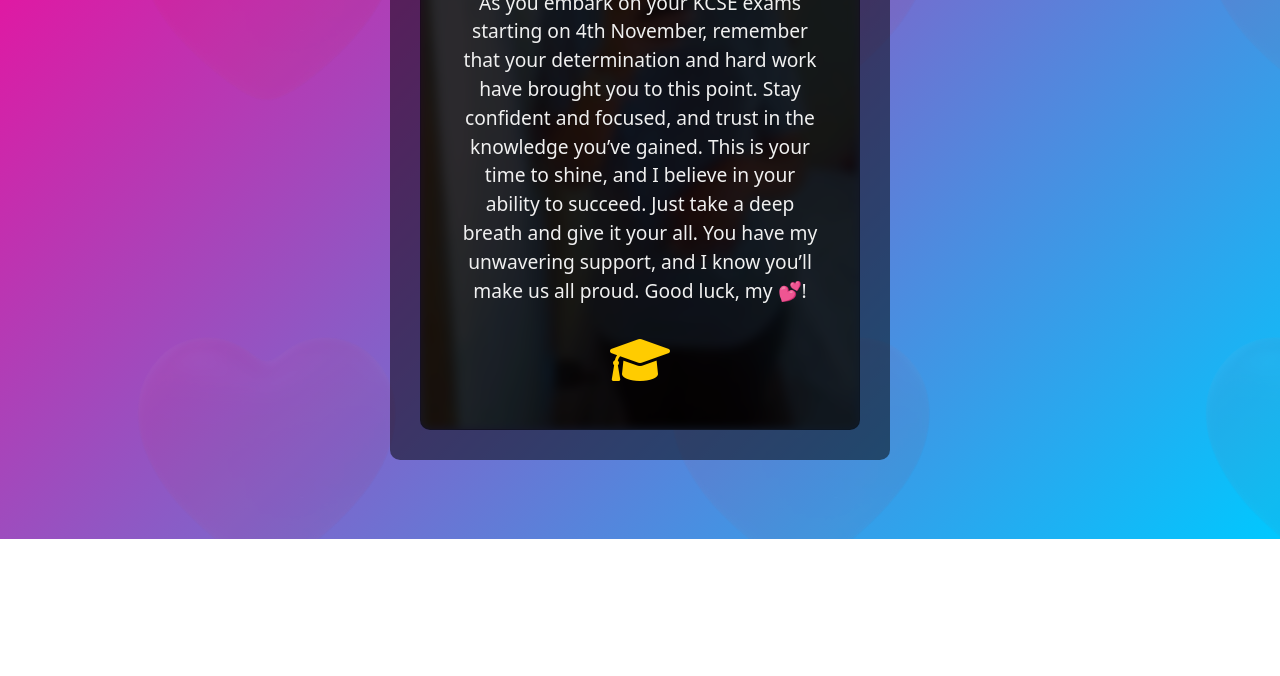
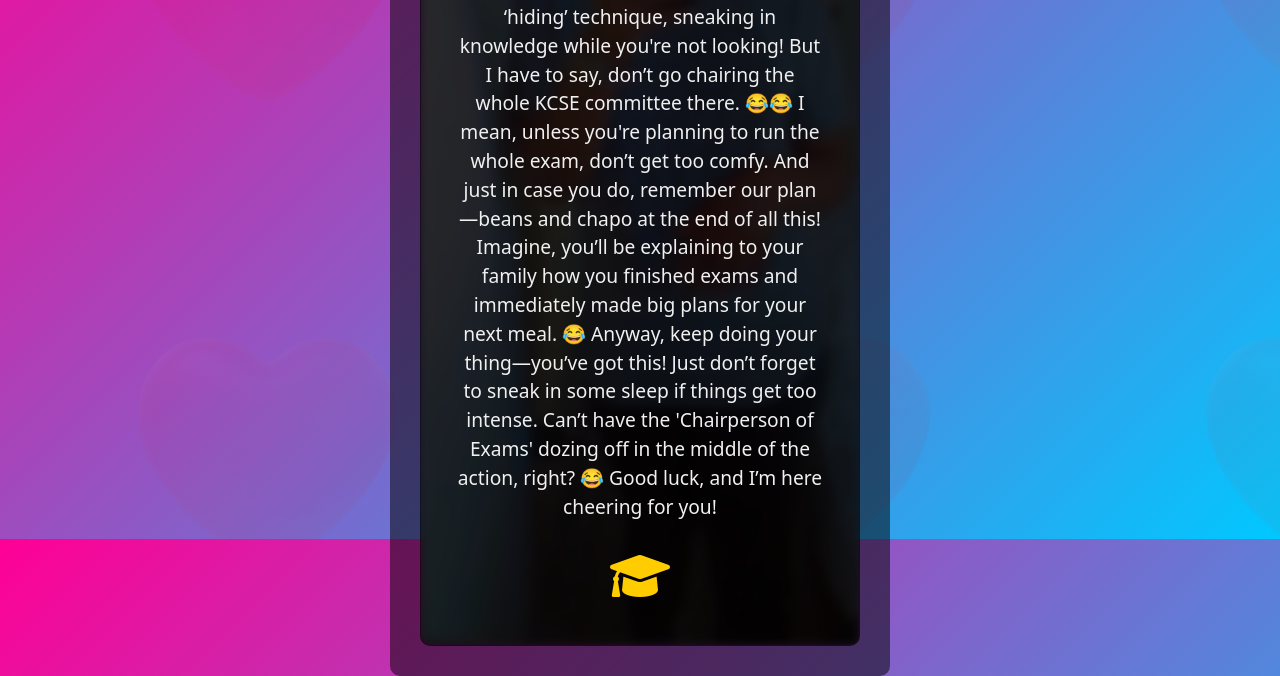
Before and after one commit to mastermind-creat/JAMS, a plain HTML site: page selline.html in a window 1280 px wide. Shown: the part 261-937 px from the top of the page. Before the commit the page ends 800 px from the top, so only its background shows below. Drawn offline with nearby package versions, Linux system fonts and the light colour scheme.

Commit message:
Update selline.html
Updated message to selline

```diff
--- a/selline.html
+++ b/selline.html
@@ -18,9 +18,11 @@
       <div class="card-body">
         <h1 class="card-title">Best of Luck, <br> Selline Claudia!</h1>
         <p class="card-text">
-          As you embark on your KCSE exams starting on 4th November, remember that your determination and hard work have brought you to this point.
-          Stay confident and focused, and trust in the knowledge you’ve gained. This is your time to shine, and I believe in your ability to succeed.
-          Just take a deep breath and give it your all. You have my unwavering support, and I know you’ll make us all proud. Good luck, my 💕!
+          You know, today reminds me of that time you were hiding in that bedroom just to get some sleep during a 'family meeting.' Chairperson, right? 😂😂 It's funny how those days felt like practice for today. You were already handling things like a pro—now it's just exams. I bet your brain is doing that same ‘hiding’ technique, sneaking in knowledge while you're not looking!
+
+But I have to say, don’t go chairing the whole KCSE committee there. 😂😂 I mean, unless you're planning to run the whole exam, don’t get too comfy. And just in case you do, remember our plan—beans and chapo at the end of all this! Imagine, you’ll be explaining to your family how you finished exams and immediately made big plans for your next meal. 😂
+
+Anyway, keep doing your thing—you’ve got this! Just don’t forget to sneak in some sleep if things get too intense. Can’t have the 'Chairperson of Exams' dozing off in the middle of the action, right? 😂 Good luck, and I’m here cheering for you!
         </p>
         <i class="fas fa-graduation-cap fa-3x mt-4"></i>
       </div>
```
